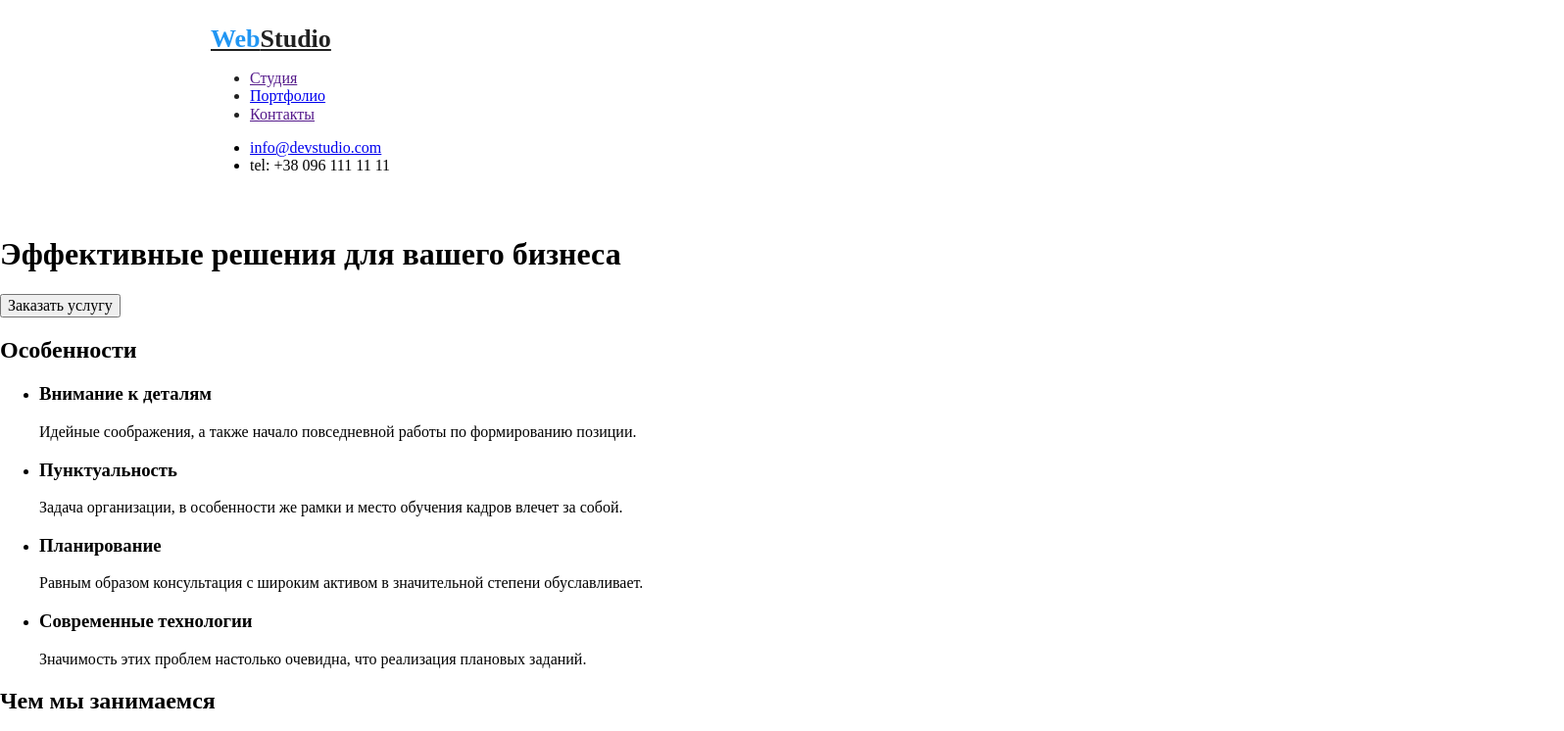
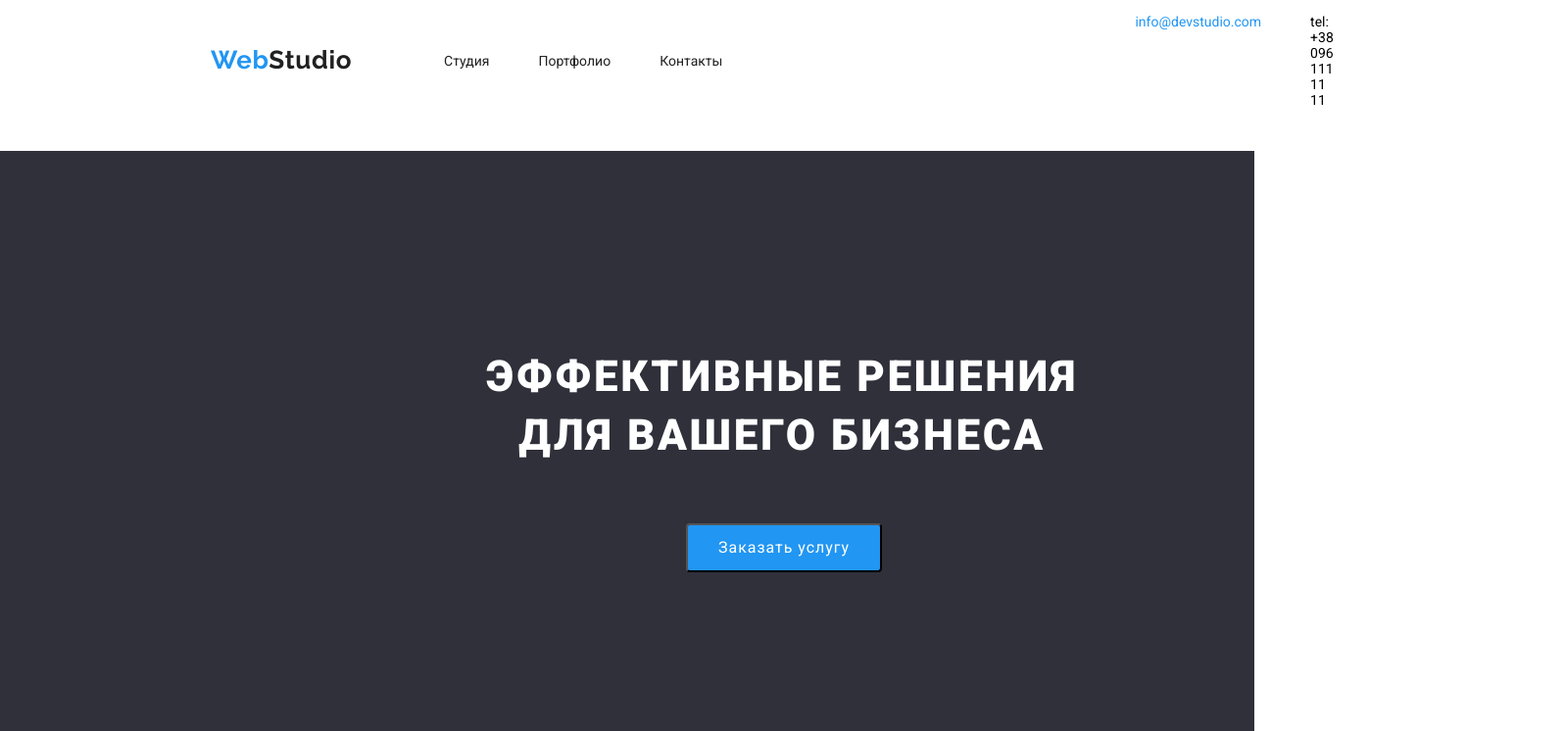
Before and after one commit to IskraI/goit-markup-hw-02, a plain HTML site: page index.html in a window 1280 px wide. Shown: the top 746 px of the page at 98% size, 1596 px wide, since content can reach past the window. Drawn offline with Linux system fonts and the light colour scheme.

Commit message:
portfolio

```diff
--- a/css/styles.css
+++ b/css/styles.css
@@ -9,23 +9,105 @@
     --title-size: 36px;
     --text-size: 14px;
 }
+body{
+    font-family: var(--main-font);
+
+}
+.list{
+    list-style: none;
+}
 
 .header{
-    background-color: --common-white;
-   /* width: 1170px; */
-  margin: 0 auto;
-  padding: 25px 215px 25px 215px;
+    background-color: var(--common-white);
+   padding: 0 215px 0 215px;
+  display: flex;
+  align-items: center;
+  /* height: 80px; */
+
 }
-.navigation{
-    color: var(--head-color);
-    text-decoration: none;
-}
+
 .logo{
     color: var(--head-color);
     font-weight: bold;
     font-size: 26px;
+    text-decoration: none;
+    font-family: "Raleway", sans-serif;
+    letter-spacing: 0.025em;
+    margin-right: 54px;
+
+}
+.web{
+    color: var(--accent-color);
 }
 
-.web{
+.logo:hover, .logo:focus, .logo:active {
+    color: var(--accent-color);
+}
+.navigation-link{
+   color: var(--head-color);
+    text-decoration: none;
+    font-size: var(--text-size);
+}
+
+.navigation-link:hover, .navigation-link:focus, .navigation-link:active
+{color: var(--accent-color);
+
+}
+.navigation-list, .navigation{
+    display: flex;
+    align-items: center;
+
+}
+
+.navigation-item {
+    margin-right: 50px;
+
+}
+.contact-list{
+    font-size: var(--text-size);
+    display: flex;
+   }
+.mail-link{
+    text-decoration: none;
     color:var(--accent-color);
+
+
 }
+.navigation{ margin-right: 331px;
+
+}
+.hero{
+background-color: var(--primary-color);
+height: 600px;
+width: auto;
+
+}
+
+.tittle-hero{
+  color: var(--common-white);
+  font-size: 44px;
+  font-weight: 900;
+  line-height: 60px;
+  width: 696px;
+  padding: 200px 450px 30px 450px ;
+  text-align: center;
+  letter-spacing: 0.06em;
+  text-transform: uppercase;
+
+}
+.button-hero{
+    margin-left: 700px;
+    background-color: var(--accent-color);
+    color: var(--common-white);
+    width: 200px;
+    height: 50px;
+    font-size: 16px;
+    line-height: 30px;
+    text-align: center;
+    letter-spacing: 0.06em;
+    border-radius: 4px;
+
+}
+.button-hero:hover .button-hero:focus{
+
+}
--- a/index.html
+++ b/index.html
@@ -7,31 +7,31 @@
     <title>goit-markup-hw-02</title>
     <link rel="preconnect" href="https://fonts.googleapis.com">
 <link rel="preconnect" href="https://fonts.gstatic.com" crossorigin>
-<link href="https://fonts.googleapis.com/css2?family=Roboto:wght@400;500;700;900&display=swap" rel="stylesheet">
-  <link rel="stylesheet" href="./css/normalize.css">
+<link href="https://fonts.googleapis.com/css2?family=Raleway:wght@700&family=Roboto:wght@400;500;700;900&display=swap" rel="stylesheet">
+<link rel="stylesheet" href="./css/normalize.css">
 <link rel="stylesheet" href="./css/styles.css">
 </head>
 <body>
-
+   <div class="wrapper">
        <header class="header">
    <nav class="navigation">
          <a href="" class="logo"> <span class="web">Web</span>Studio</a>
-            <ul>
-                <li> <a href="">Студия</a></li>
-                <li> <a href="./portfolio.html"> Портфолио</a> </li>
-                <li> <a href="">Контакты</a> </li>
+            <ul class="list navigation-list" >
+                <li class="navigation-item"> <a href="" class="navigation-link">Студия</a></li>
+                <li class="navigation-item"> <a href="./portfolio.html" class="navigation-link"> Портфолио</a> </li>
+                <li class="navigation-item"> <a href="" class="navigation-link">Контакты</a> </li>
             </ul>
     </nav>
-        <ul>
-            <li> <a href="mailto:info@devstudio.com">info@devstudio.com</a></li>
-            <li><a href="tel:+380961111111"></a> tel: +38 096 111 11 11</li>
+        <ul class="list contact-list" >
+            <li class="navigation-item"> <a href="mailto:info@devstudio.com" class="mail-link">info@devstudio.com</a></li>
+            <li class="navigation-item"><a href="tel:+380961111111" class="tel-header"></a> tel: +38 096 111 11 11</li>
         </ul>
    </header>
-
+</div>
    <main>
-        <section>
-            <h1>Эффективные решения для вашего бизнеса</h1>
-            <button type="button">Заказать услугу</button>
+        <section class="hero">
+            <h1 class="tittle-hero">Эффективные решения для вашего бизнеса</h1>
+            <button type="button" class="button-hero">Заказать услугу</button>
         </section>
         <section>
             <h2>Особенности</h2>
@@ -68,7 +68,7 @@
             <ul>
                 <li><p>г. Киев, пр-т Леси Украинки, 26</p></li>
                 <li><a href="mailto:info@devstudio.com">info@devstudio.com</a></li>
-                <li><a href="tel:+380961111111"></a> tel: +38 096 111 11 11</li>
+                <li><a href="tel:+380961111111" class="navigation-link"></a> tel: +38 096 111 11 11</li>
             </ul>
         </address>
     </footer>
```
Also changed, not shown: portfolio.html (+17 -20 lines).
